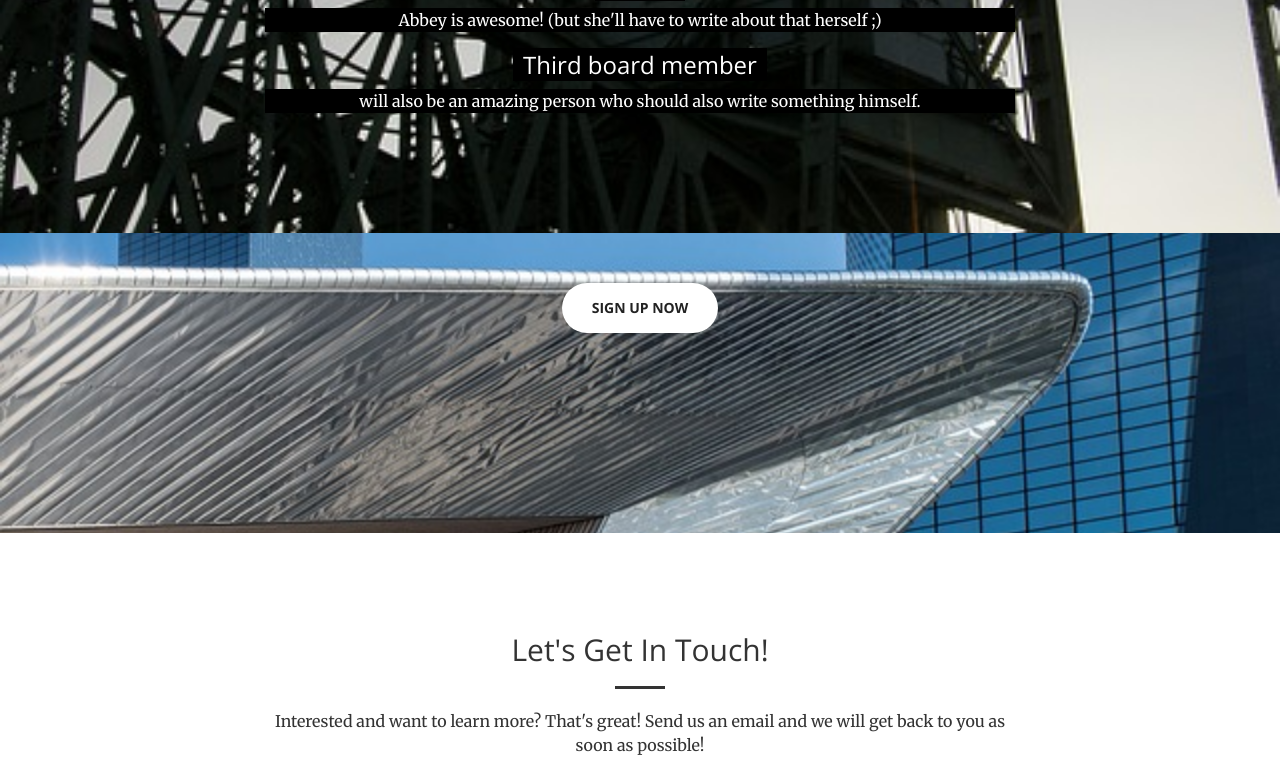
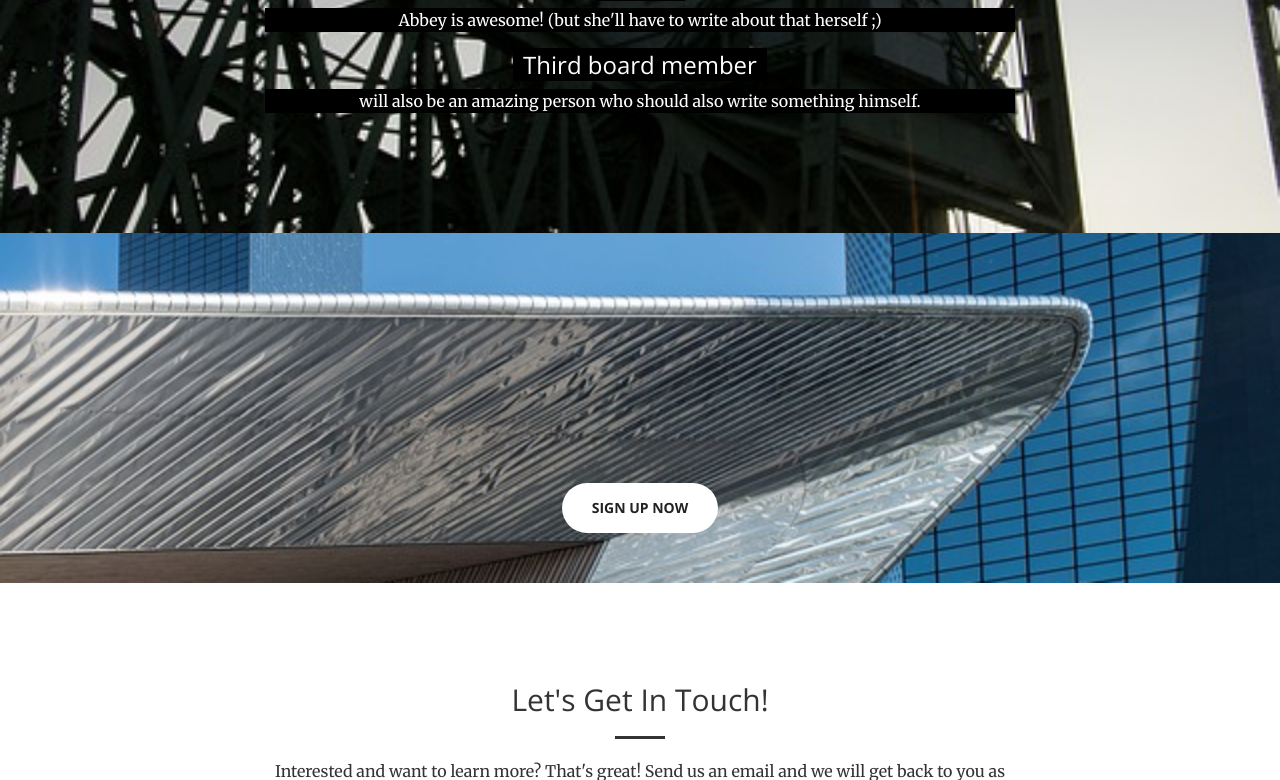
Before and after one commit to abbeywaldron/daysofcode, a PHP site: page /main.html in a window 1280 px wide. Shown: the part 2151-2931 px from the top of the page. Run offline with PHP 8.4, Linux system fonts and the light colour scheme.

Commit message:
more css

```diff
--- a/css/creative.css
+++ b/css/creative.css
@@ -128,7 +128,7 @@ aside {
 .navbar-default .nav > li.active>a,
 .navbar-default .nav>li.active>a:focus {
     /*color: #f05f40!important;*/
-color: #5d8598!important;
+color: #5d8598; /*!important;*/
     background-color: transparent;
 }
 
@@ -237,7 +237,7 @@ header {
 }
 
 .action-button {
-    height: 200px;
+    margin-top: 200px;
 }
 
 .tape {
--- a/main.html
+++ b/main.html
@@ -143,8 +143,8 @@
 
     <aside class="bg-dark contact">
         <div class="container text-center">
-            <div class="call-to-action action-button">
-                <a href="http://goo.gl/forms/pCOCtrx2YS" class="btn btn-default btn-xl" target="top">sign up now</a>
+            <div class="call-to-action">
+                <a href="http://goo.gl/forms/pCOCtrx2YS" class="btn btn-default btn-xl action-button" target="top">sign up now</a>
             </div>
         </div>
     </aside>
```
